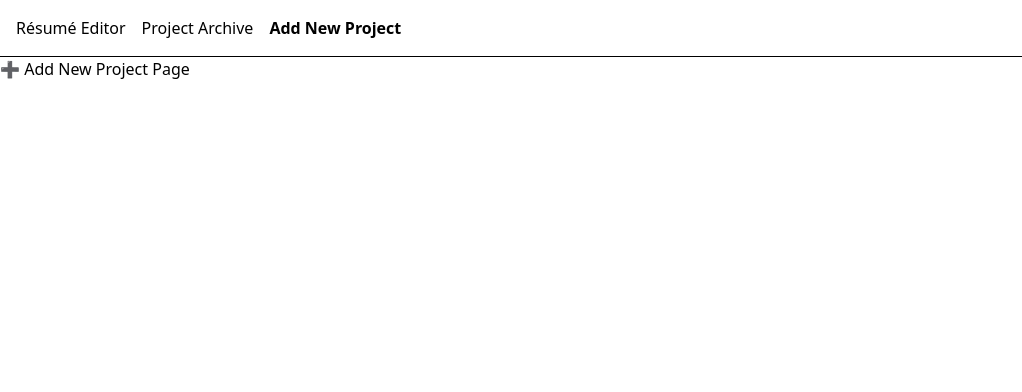
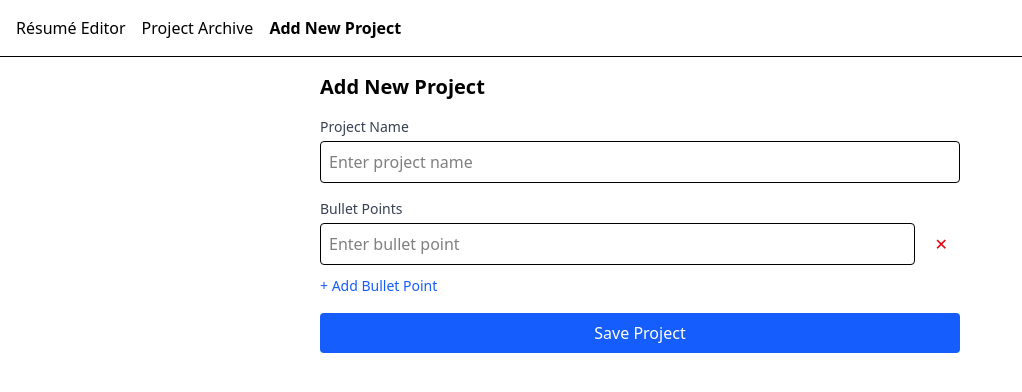
Before and after one commit to rahulnshah/resume-projects-manager, a React (Vite) app: page /add in a window 1280 px wide. Shown: the top 392 px of the page, without its empty margins (0-1022 px from the left). Built offline with nearby package versions, Linux system fonts and the light colour scheme.

Commit message:
added project adding functionality

```diff
--- a/src/pages/AddNewProject.tsx
+++ b/src/pages/AddNewProject.tsx
@@ -1,3 +1,112 @@
+import { useState } from "react";
+import { useDispatch } from "react-redux";
+import { saveProjects } from "src/database";
+import { Project } from "../model";
+
 export default function AddNewProject() {
-  return <div> ➕ Add New Project Page</div>;
+  const dispatch = useDispatch();
+  const [projectName, setProjectName] = useState("");
+  const [bullets, setBullets] = useState([""]);
+  const [saving, setSaving] = useState(false);
+
+  const handleAddBullet = () => {
+    setBullets([...bullets, ""]);
+  };
+
+  const handleBulletChange = (index: number, value: string) => {
+    const newBullets = [...bullets];
+    newBullets[index] = value;
+    setBullets(newBullets);
+  };
+
+  const handleRemoveBullet = (index: number) => {
+    setBullets(bullets.filter((_, i) => i !== index));
+  };
+
+  const handleSubmit = async (e: React.FormEvent) => {
+    e.preventDefault();
+    if (!projectName || bullets.some((b) => !b.trim())) return;
+
+    setSaving(true);
+    const newProject: Project = {
+      name: projectName.trim(),
+      bullets: bullets.filter((b) => b.trim()),
+    };
+
+    try {
+      await window.api.saveProjects([newProject]);
+      // Reset form
+      setProjectName("");
+      setBullets([""]);
+      alert("Project added successfully!");
+    } catch (error) {
+      alert("Failed to add project");
+      console.error(error);
+    } finally {
+      setSaving(false);
+    }
+  };
+
+  return (
+    <div className="p-4 max-w-2xl mx-auto">
+      <h2 className="text-xl font-bold mb-4">Add New Project</h2>
+
+      <form onSubmit={handleSubmit} className="space-y-4">
+        <div>
+          <label className="block text-sm font-medium text-gray-700 mb-1">
+            Project Name
+          </label>
+          <input
+            type="text"
+            value={projectName}
+            onChange={(e) => setProjectName(e.target.value)}
+            className="w-full p-2 border rounded focus:ring-2 focus:ring-blue-500"
+            placeholder="Enter project name"
+            required
+          />
+        </div>
+
+        <div>
+          <label className="block text-sm font-medium text-gray-700 mb-1">
+            Bullet Points
+          </label>
+          {bullets.map((bullet, index) => (
+            <div key={index} className="flex gap-2 mb-2">
+              <input
+                type="text"
+                value={bullet}
+                onChange={(e) => handleBulletChange(index, e.target.value)}
+                className="flex-1 p-2 border rounded focus:ring-2 focus:ring-blue-500"
+                placeholder="Enter bullet point"
+                required
+              />
+              <button
+                type="button"
+                onClick={() => handleRemoveBullet(index)}
+                className="px-3 py-2 text-red-600 hover:text-red-700"
+                disabled={bullets.length === 1}
+              >
+                ✕
+              </button>
+            </div>
+          ))}
+          <button
+            type="button"
+            onClick={handleAddBullet}
+            className="text-blue-600 hover:text-blue-700 text-sm"
+          >
+            + Add Bullet Point
+          </button>
+        </div>
+
+        <button
+          type="submit"
+          disabled={saving}
+          className="w-full bg-blue-600 text-white px-4 py-2 rounded hover:bg-blue-700 disabled:bg-blue-300"
+        >
+          {saving ? "Saving..." : "Save Project"}
+        </button>
+      </form>
+    </div>
+  );
 }
```
